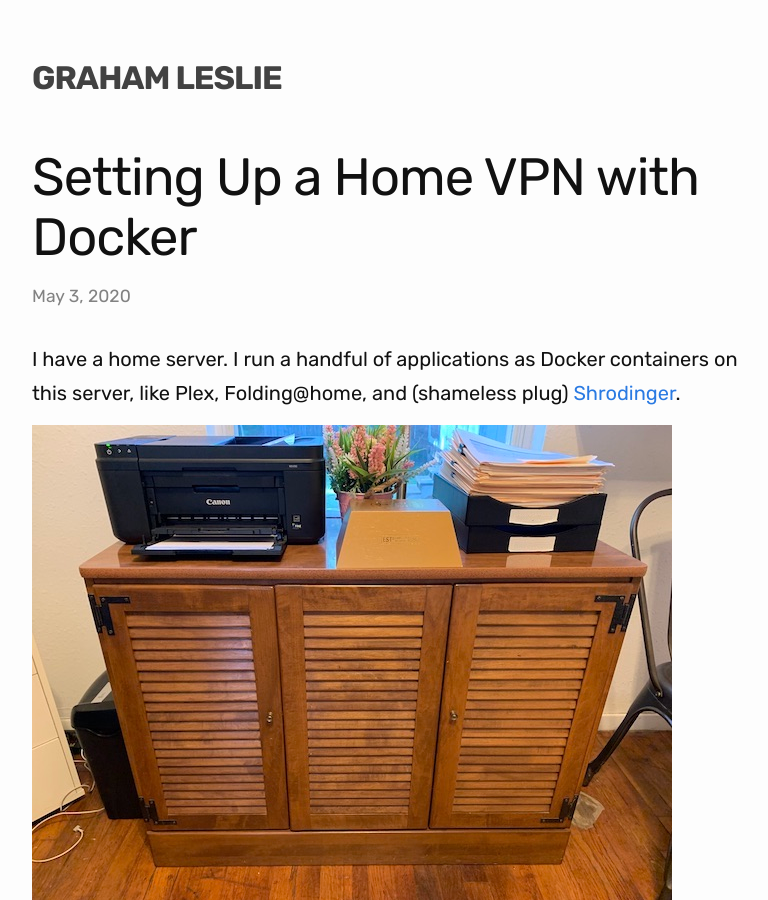
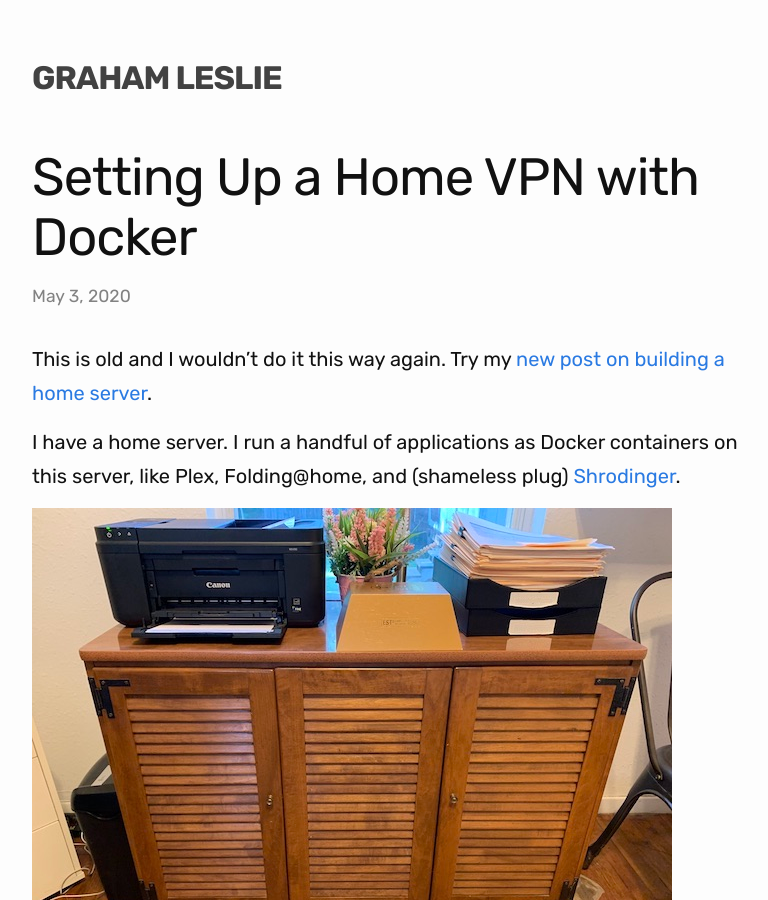
Before and after one commit to grahamleslie/grahamleslie.github.io, a Jekyll site: the page built from _posts/2020-05-03-setting-up-a-home-vpn-on-docker.md, in a window 1280 px wide and 900 px high. Shown: the whole window, without its empty margins (238-1006 px from the left). Built offline with Jekyll 4.4.1, drawn with Linux system fonts in a browser that asks for light colours; nearby versions of some CDN libraries.

Commit message:
Adds note in old post

```diff
--- a/_posts/2020-05-03-setting-up-a-home-vpn-on-docker.md
+++ b/_posts/2020-05-03-setting-up-a-home-vpn-on-docker.md
@@ -5,6 +5,8 @@ date: 2020-05-03 09:12:15 -0500
 categories: docker home vpn homelab
 duration: "5 minutes"
 ---
+
+This is old and I wouldn't do it this way again. Try my [new post on building a home server](https://gleslie.com/home/server/docker/ubuntu/2023/07/09/building-a-simple-home-server.html).
 
 I have a home server. I run a handful of applications as Docker containers on this server, like Plex, Folding@home, and (shameless plug) [Shrodinger](https://github.com/grahamleslie/schrodinger).
 
```
